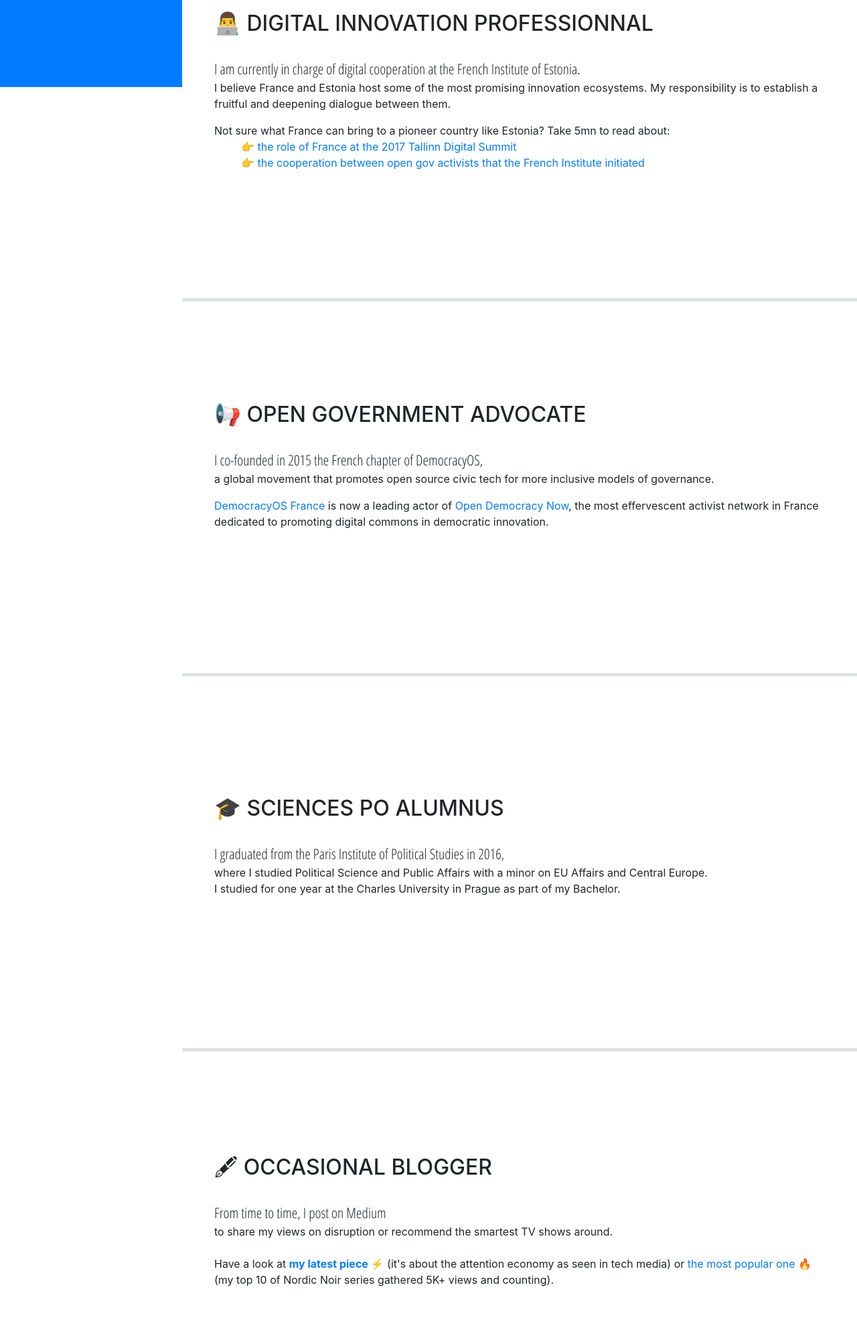
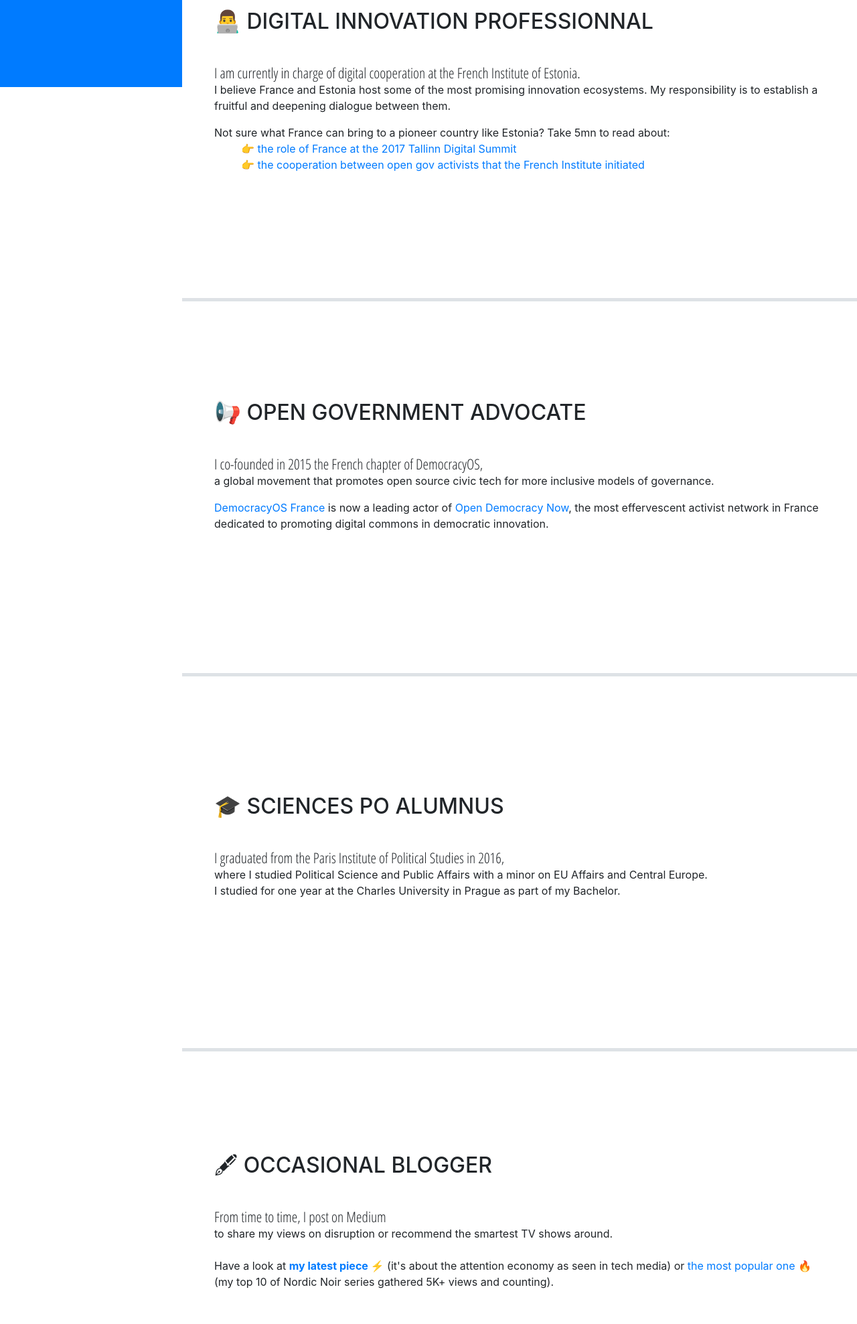
Before and after one commit to geoffrooy/homepage-2018, a website with bundled scripts: page index.html in a window 1280 px wide. Shown: the part 670-2647 px from the top of the page at 67% size. Built offline with nearby package versions, Linux system fonts and the light colour scheme.

Commit message:
change subheadings
line height and mb

```diff
--- a/css/resume.css
+++ b/css/resume.css
@@ -45,7 +45,7 @@ h2 {
   font-weight: 200;
   font-family: 'Open Sans Condensed', sans-serif;
   font-size: 1.35rem;
-  line-height: 0.1rem; }
+  line-height: 1.2rem; }
 
 .list-social-icons a {
   color: #999999; }
--- a/index.html
+++ b/index.html
@@ -117,7 +117,7 @@
 
           <div class="resume-item d-flex flex-column flex-md-row mb-5">
             <div class="resume-content mr-auto">
-              <div class="subheading mb-3">I am currently in charge of digital cooperation at the French Institute of Estonia.</div>
+              <div class="subheading mb-1">I am currently in charge of digital cooperation at the French Institute of Estonia.</div>
               <p>I believe France and Estonia host some of the most promising innovation ecosystems. My responsibility is to establish a fruitful and deepening dialogue between them.</p>
               Not sure what France can bring to a pioneer country like Estonia? Take 5mn to read about:
                 <ul>
@@ -137,7 +137,7 @@
 
           <div class="resume-item d-flex flex-column flex-md-row mb-5">
             <div class="resume-content mr-auto">
-              <div class="subheading mb-3">I co-founded in 2015 the French chapter of DemocracyOS,</div>
+              <div class="subheading mb-1">I co-founded in 2015 the French chapter of DemocracyOS,</div>
               <div><p>a global movement that promotes open source civic tech for more inclusive models of governance.</p></div>
               <p><a href="http://democracyos.eu/home/" target="_blank">DemocracyOS France</a> is now a leading actor of <a href="http://opendemocracynow.net" target="_blank">Open Democracy Now</a>, the most effervescent activist network in France dedicated to promoting digital commons in democratic innovation.</p>
             </div>
@@ -152,7 +152,7 @@
 
           <div class="resume-item d-flex flex-column flex-md-row mb-5">
             <div class="resume-content mr-auto">
-              <div class="subheading mb-3">I graduated from the Paris Institute of Political Studies in 2016,</div>
+              <div class="subheading mb-1">I graduated from the Paris Institute of Political Studies in 2016,</div>
               <div>where I studied Political Science and Public Affairs with a minor on EU Affairs and Central Europe.</div>
               <div>I studied for one year at the Charles University in Prague as part of my Bachelor.</div>
             </div>
@@ -165,7 +165,7 @@
           <h2 class="mb-5">🖋 Occasional Blogger</h2>
             <div class="resume-item d-flex flex-column flex-md-row mb-5">
             <div class="resume-content mr-auto">
-              <div class="subheading mb-3">From time to time, I post on Medium</div>
+              <div class="subheading mb-1">From time to time, I post on Medium</div>
               <div>to share my views on disruption or recommend the smartest TV shows around.</div>
               <br><div>Have a look at <strong><a href="https://medium.com/@geoffrooy/wired-wants-you-to-turn-off-that-smartphone-f057a63489db" target="_blank">my latest piece ⚡️</a></strong> (it's about the attention economy as seen in tech media) or <a href="https://medium.com/@geoffrooy/les-10-meilleures-s%C3%A9ries-scandinaves-486dc114e9e5" target="_blank">the most popular one 🔥</a> (my top 10 of Nordic Noir series gathered 5K+ views and counting).</div>
             </div>
@@ -178,7 +178,7 @@
           <h2 class="mb-5">🇪🇺 European Citizen</h2>
           <div class="resume-item d-flex flex-column flex-md-row mb-5">
             <div class="resume-content mr-auto">
-              <div class="subheading mb-3">After growing up in the French town of Dijon,</div>
+              <div class="subheading mb-1">After growing up in the French town of Dijon,</div>
               <div>I have lived in Prague 🇨🇿, Paris 🇫🇷, Berlin 🇩🇪 and Tallinn 🇪🇪. Europe is my playground.</div>
             </div>
           </div>
@@ -190,7 +190,7 @@
           <h2 class="mb-5">🗺 Travel Addict</h2>
           <div class="resume-item d-flex flex-column flex-md-row mb-5">
             <div class="resume-content mr-auto">
-              <p><div class="subheading mb-3">There's not much I'm prouder of</div>
+              <p><div class="subheading mb-1">There's not much I'm prouder of</div>
               <div>than my references on Couchsurfing 🙏 </p>
               <p>As a French rapper put it, I want to go round my planet like the rings of Saturn.</p> </div>
             </div>
```
